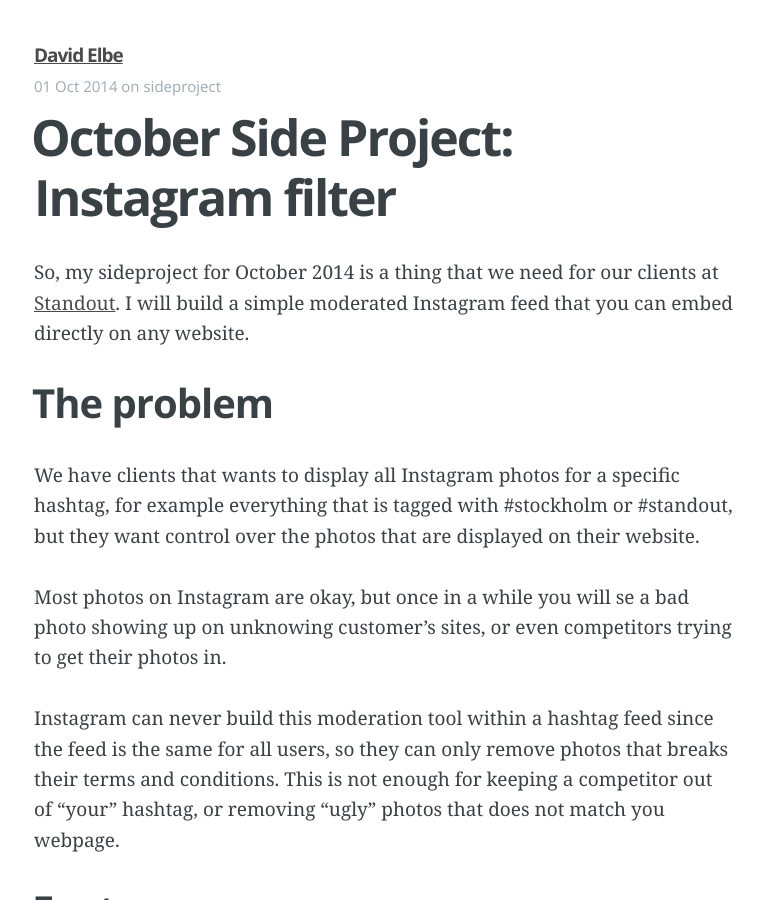
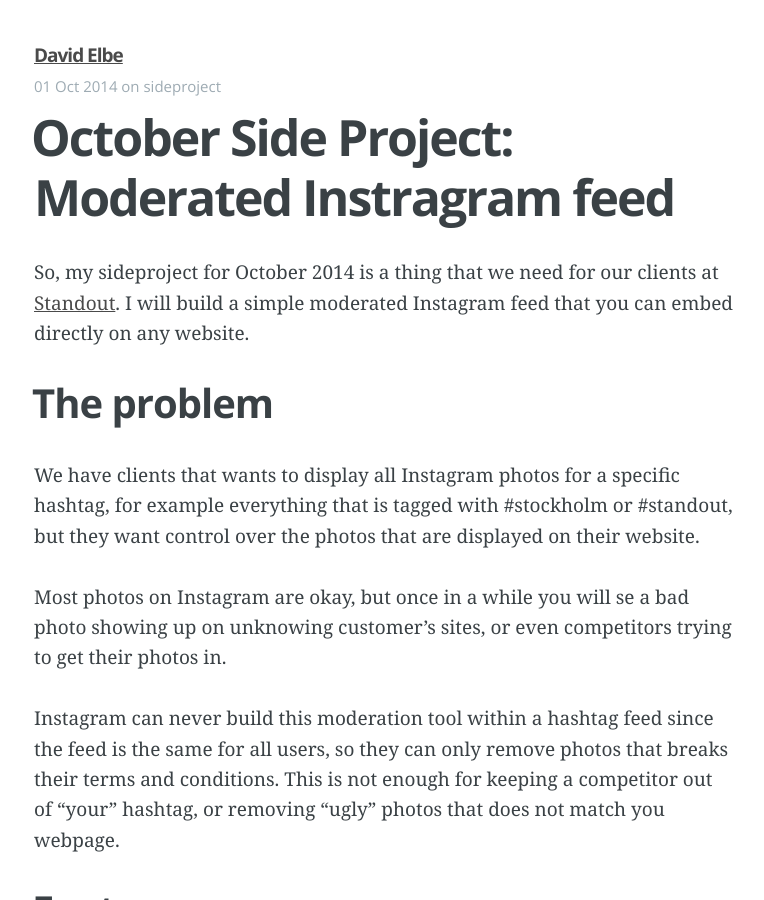
Before and after one commit to davidelbe/david.elbe.me, a Jekyll site: the page built from _posts/2014-01-10-october-sideproject.md, in a window 1280 px wide and 900 px high. Shown: the whole window, without its empty margins (256-1020 px from the left). Built offline with Jekyll 4.4.1, drawn with Linux system fonts in a browser that asks for light colours; Markdown is read by kramdown in place of the engine named in the settings; comment, search, counter and statistics services are not loaded.

Commit message:
change title

```diff
--- a/_posts/2014-01-10-october-sideproject.md
+++ b/_posts/2014-01-10-october-sideproject.md
@@ -1,7 +1,7 @@
 ---
 disqus: true
 layout: post
-title:  'October Side Project: Instagram filter'
+title:  'October Side Project: Moderated Instragram feed'
 date:   2014-10-01
 categories: sideproject
 ---
```
